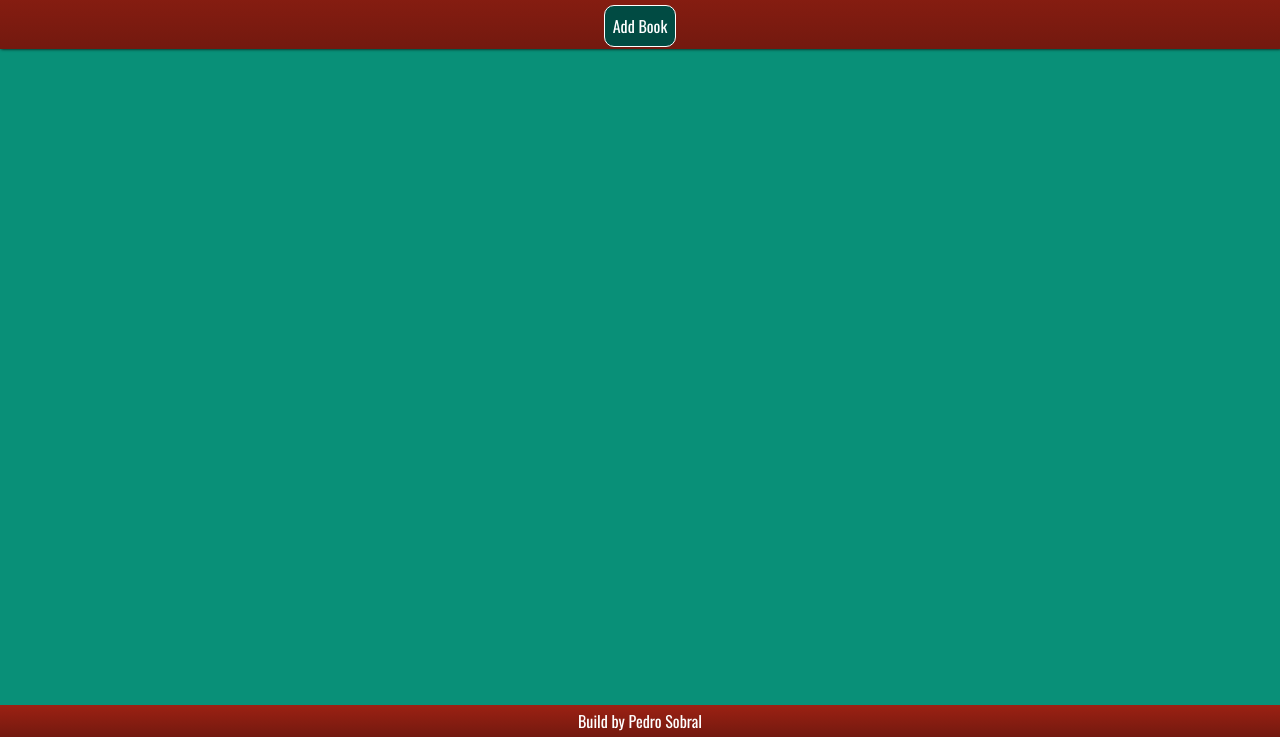
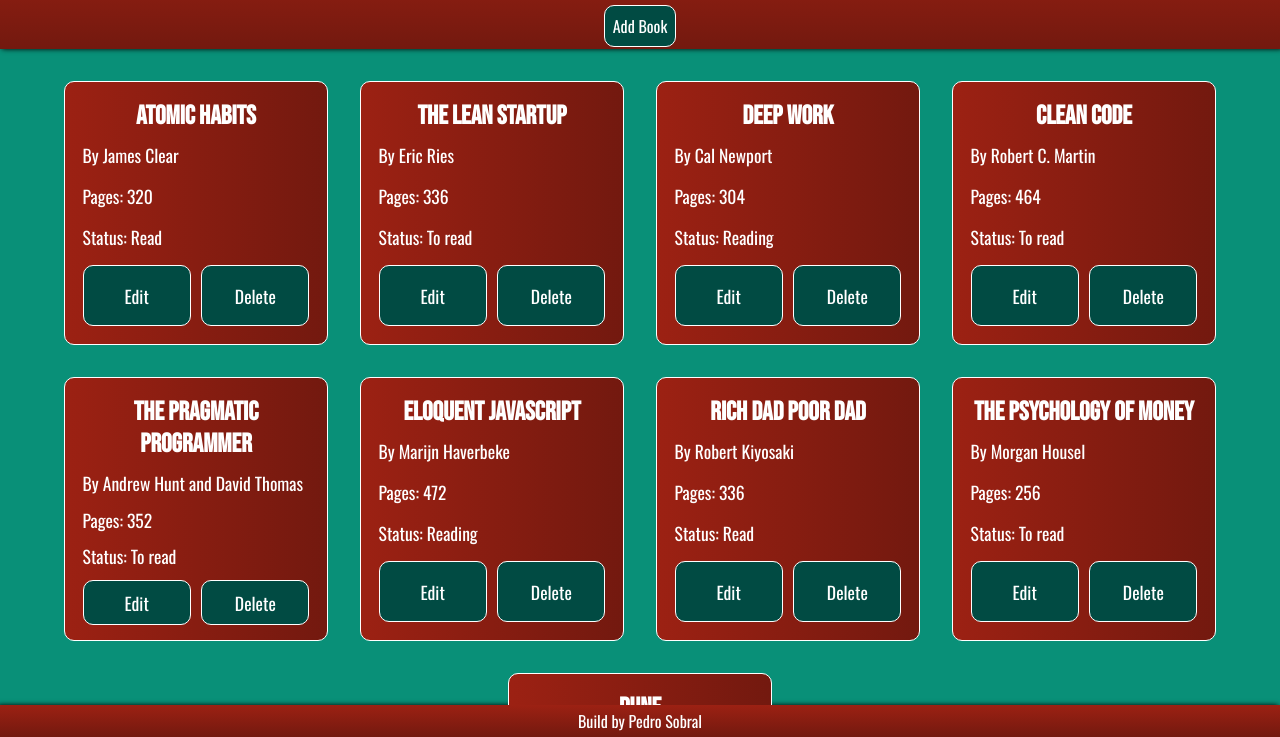
Before and after one commit to pedro-sobral-09/Library, a plain HTML site: page index.html in a window 1280 px wide. Shown: the part 63-800 px from the top of the page. Drawn offline with nearby package versions, Linux system fonts and the light colour scheme.

Commit message:
feat: display books in library

```diff
--- a/script.js
+++ b/script.js
@@ -1,4 +1,6 @@
 const library = [];
+
+let libraryNode = document.querySelector("#library");
 
 function Book (title, author, pages, status){
     let id = crypto.randomUUID();
@@ -19,6 +21,24 @@
     addBookToLibrary(new Book("Rich Dad Poor Dad", "Robert Kiyosaki", 336, "Read"));
     addBookToLibrary(new Book("The Psychology of Money", "Morgan Housel", 256, "To read"));
     addBookToLibrary(new Book("Dune", "Frank Herbert", 688, "Reading"));
+    displayBooks();
+}
+
+function displayBooks(){
+    let libraryUI = ``;
+
+    for (let book of library){
+        libraryUI += `<div class="book" data-id="${book.id}">
+                            <h2 class="title">${book.title}</h2>
+                            <p class="author">By ${book.author}</p>
+                            <p class="pages">Pages: ${book.pages}</p>
+                            <p class="status">Status: ${book.status}</p>
+                            <button id="btn-edit">Edit</button>
+                            <button id="btn-delete">Delete</button>
+                        </div>`
+    }
+
+    libraryNode.innerHTML = libraryUI;
 }
 
 function main(){
--- a/style.css
+++ b/style.css
@@ -7,8 +7,8 @@
 }
 
 :root {
-    --color-header-bg: #9C2113;
-    --color-header-bg-2: #73190f;
+    --color-special-bg: #9C2113;
+    --color-special-bg-2: #73190f;
     --color-text-2: #000000;
     --color-text: #fff;
     --color-bg: #099078;
@@ -28,17 +28,18 @@
     background-color: var(--color-bg);
     font-family: var(--font-default);
     font-size: 16px;
+    color: var(--color-text);
 }
 
 header {
     height: 14vh;
-    background: linear-gradient(var(--color-header-bg), var(--color-header-bg-2));
+    background: linear-gradient(var(--color-special-bg), var(--color-special-bg-2));
     display: flex;
     flex-direction: column;
     justify-content: center;
     align-items: center;
     gap: 0.5em;
-    box-shadow: 1px 0px 3px #000;
+    box-shadow: 2px 0px 5px #000;
 }
 
 header h1 {
@@ -56,7 +57,6 @@
     cursor: pointer;
     background-color: var(--color-btn);
     color: var(--color-text);
-
 }
 
 header #btn-add:hover {
@@ -67,15 +67,73 @@
 
 #library {
     height: 82vh;
+    padding: 2em;
+    display: flex;
+    flex-wrap: wrap;
+    gap: 2em;
+    justify-content: center;
+    overflow-y: auto;
+}
+
+.book {
+    height: 15em;
+    width: 15em;
+    padding: 1em;
+    background: linear-gradient(to right, var(--color-special-bg), var(--color-special-bg-2));
+    color: var(--color-text);
+    border: var(--border-default);
+    border-radius: var(--border-radius-default);
+    font-size: 1.10em;
+    display: grid;
+    grid-template-columns: 1fr 1fr;
+    grid-template-rows: 1fr 1fr 1fr 1fr 2fr;
+    gap: 0.6em;
+    grid-template-areas: "title title"
+               "author author"
+               "pages pages"
+               "status status"
+               "edit delete";
+
+}
+
+.book .title {
+    font-family: var(--font-title);
+    text-align: center;
+    font-size: 1.5em;
+    grid-area: title;
+}
+
+.book .author {
+    grid-area: author;
+}
+
+.book .pages {
+    grid-area: pages;
+}
+
+.book .status {
+    grid-area: status;
+}
+
+.book #btn-edit, .book #btn-delete {
+    padding: 0.5em;
+    font-family: var(--font-default);
+    border: var(--border-default);
+    border-radius: var(--border-radius-default);
+    font-size: 1em;
+    cursor: pointer;
+    background-color: var(--color-btn);
+    color: var(--color-text);
 }
 
 footer {
     height: 4vh;
-    background: linear-gradient(var(--color-header-bg), var(--color-header-bg-2));
+    background: linear-gradient(var(--color-special-bg), var(--color-special-bg-2));
     color: var(--color-text);
     display: flex;
     justify-content: center;
     align-items: center;
+    box-shadow: -2px 0px 5px #000;
 }
 
 footer a {
```
